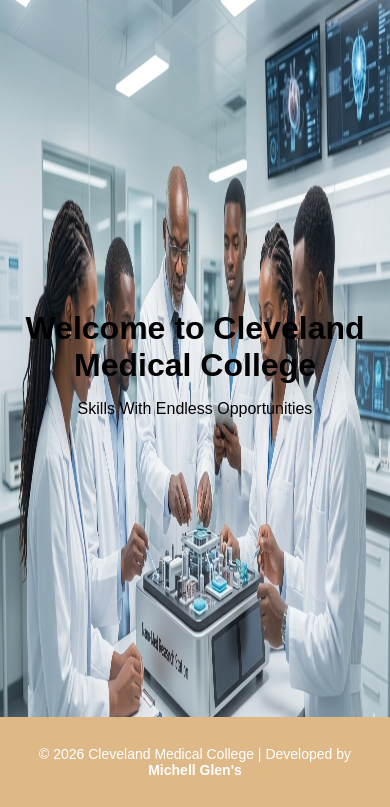
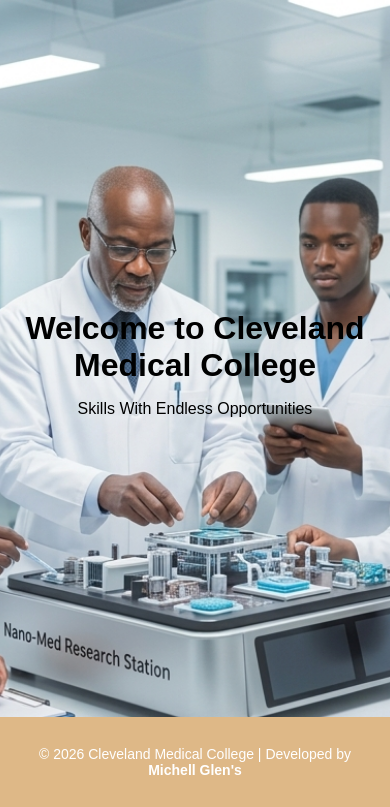
Before and after one commit to Glenkipruto/Cleveland-medical-, a Flask app: page / in a window 390 px wide. Shown: the part 98-905 px from the top of the page. Run offline with Flask 3, Linux system fonts and the light colour scheme.

Commit message:
Fix hero image position

```diff
--- a/backend/frontend/static/css/index.css
+++ b/backend/frontend/static/css/index.css
@@ -112,8 +112,8 @@ text-decoration:underline;
     .hero {
         height: 85vh;
         width: 100vw;
-        background-size: 100% 100%;
-        background-position: center;
+        background-size: cover;
+background-position: center center;
         padding: 20px;
         box-sizing: border-box;
     }
```
